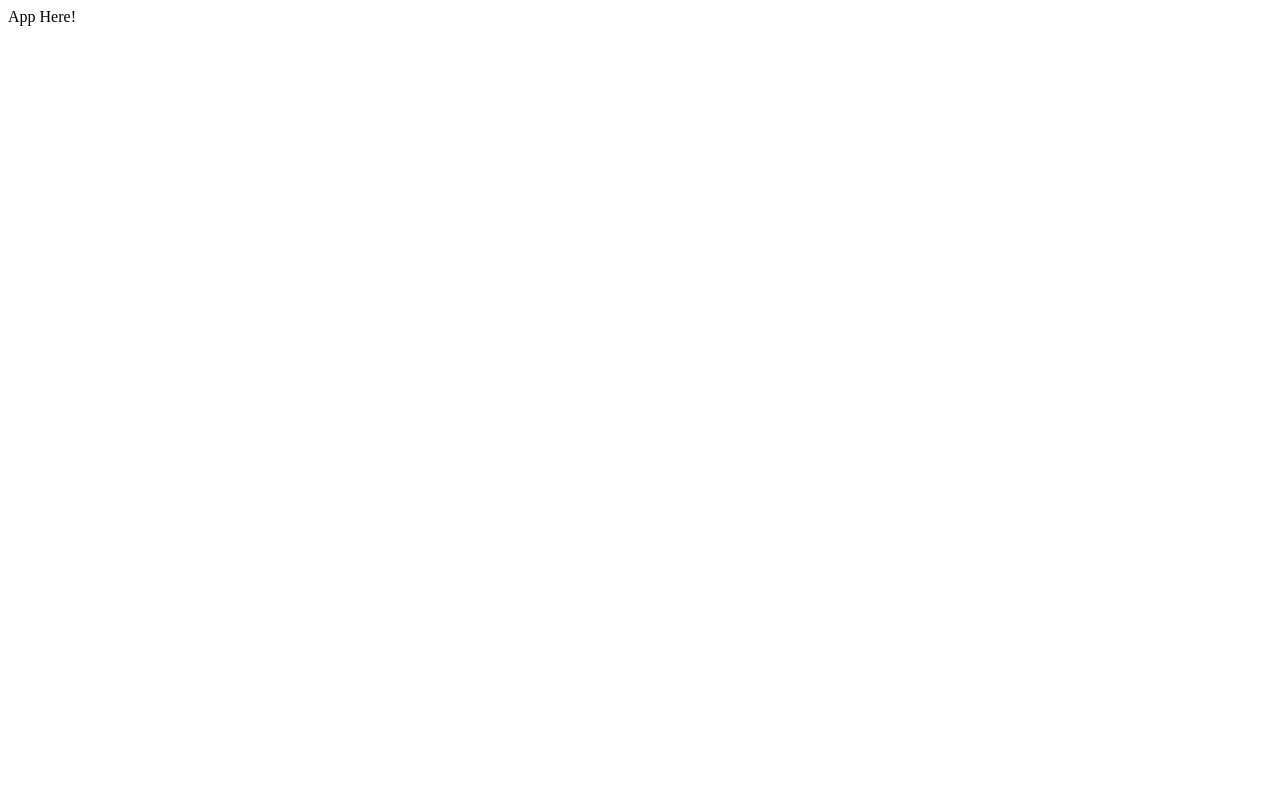
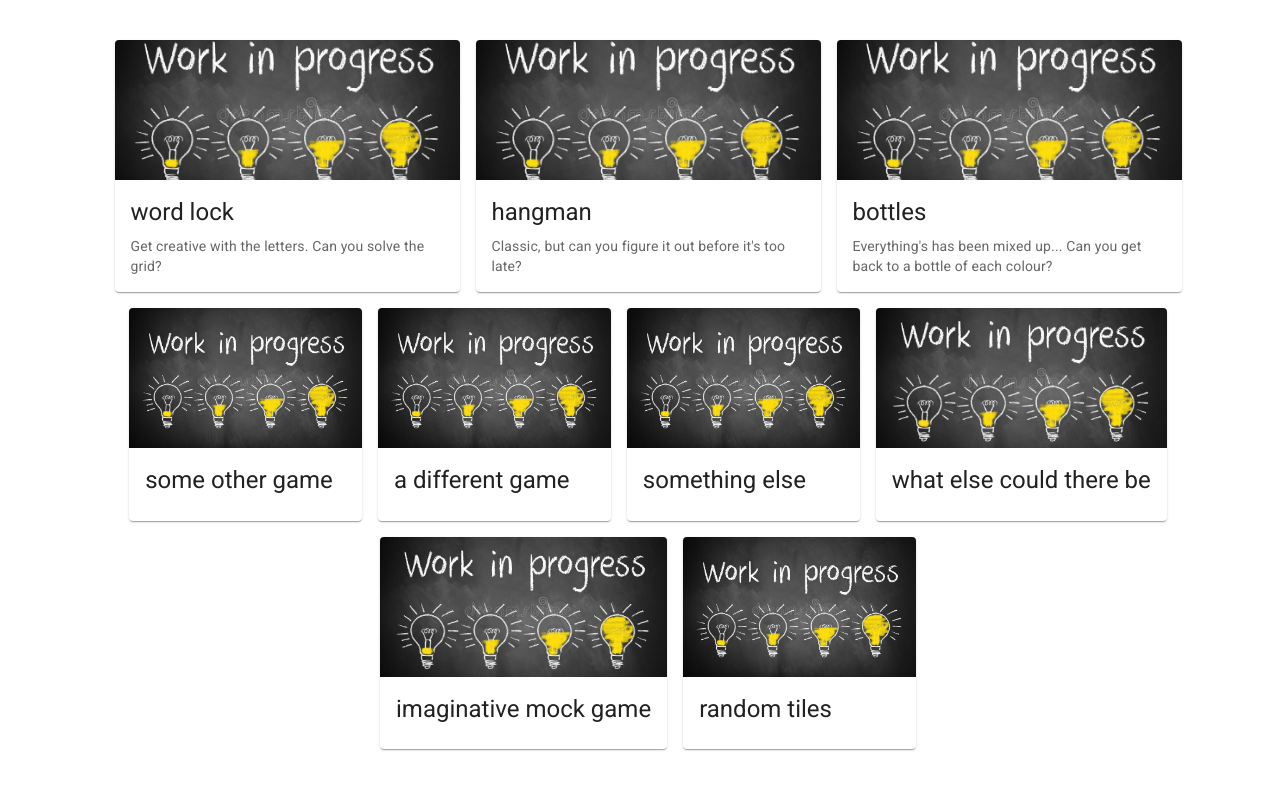
Before and after one commit to rnphilp/fuzzy-goggles, a React (Create React App) app: page / in a window 1280 px wide. Shown: the top 790 px of the page. Built offline with nearby package versions, Linux system fonts and the light colour scheme.

Commit message:
add mui and initial content grid

```diff
--- a/package.json
+++ b/package.json
@@ -3,9 +3,14 @@
   "version": "0.1.0",
   "private": true,
   "dependencies": {
+    "@emotion/react": "^11.10.5",
+    "@emotion/styled": "^11.10.5",
+    "@mui/icons-material": "^5.11.0",
+    "@mui/material": "^5.11.3",
     "@testing-library/jest-dom": "^5.16.5",
     "@testing-library/react": "^13.4.0",
     "@testing-library/user-event": "^13.5.0",
+    "prop-types": "^15.8.1",
     "react": "^18.2.0",
     "react-dom": "^18.2.0",
     "react-router-dom": "^6.6.1",
--- a/src/App.js
+++ b/src/App.js
@@ -1,5 +1,11 @@
+import Home from './routes/home';
+
 function App() {
-  return <div className="App">App Here!</div>;
+  return (
+    <div className="App">
+      <Home />
+    </div>
+  );
 }
 
 export default App;
--- /dev/null
+++ b/src/components/game-cards/index.jsx
@@ -0,0 +1,41 @@
+import PT from 'prop-types';
+import {
+  Card,
+  CardContent,
+  CardMedia,
+  Typography,
+  CardActionArea,
+} from '@mui/material';
+
+function ActionAreaCard({ name, description, image }) {
+  return (
+    <Card sx={{ maxWidth: 345 }}>
+      <CardActionArea>
+        <CardMedia
+          component="img"
+          height="140"
+          image={`/images/${image}`}
+          alt={name}
+        />
+        <CardContent>
+          <Typography gutterBottom variant="h5" component="div">
+            {name}
+          </Typography>
+          <Typography variant="body2" color="text.secondary">
+            {description}
+          </Typography>
+        </CardContent>
+      </CardActionArea>
+    </Card>
+  );
+}
+
+ActionAreaCard.defaultProps = { description: '', image: 'wip.jpeg' };
+
+ActionAreaCard.propTypes = {
+  name: PT.string.isRequired,
+  description: PT.string,
+  image: PT.string,
+};
+
+export default ActionAreaCard;
--- /dev/null
+++ b/src/routes/home/games-list.js
@@ -0,0 +1,21 @@
+export default [
+  {
+    name: 'word lock',
+    description: 'Get creative with the letters. Can you solve the grid?',
+  },
+  {
+    name: 'hangman',
+    description: "Classic, but can you figure it out before it's too late?",
+  },
+  {
+    name: 'bottles',
+    description:
+      "Everything's has been mixed up... Can you get back to a bottle of each colour?",
+  },
+  { name: 'some other game' },
+  { name: 'a different game' },
+  { name: 'something else' },
+  { name: 'what else could there be' },
+  { name: 'imaginative mock game' },
+  { name: 'random tiles' },
+];
--- /dev/null
+++ b/src/routes/home/index.js
@@ -0,0 +1,33 @@
+import { Grid } from '@mui/material';
+
+import GameCard from '../../components/game-cards';
+import gamesList from './games-list';
+
+function ProjectsPage() {
+  return (
+    <main>
+      <Grid
+        container
+        justifyContent="center"
+        spacing={2}
+        sx={{
+          overflow: 'auto',
+          height: '100%',
+          width: '100%',
+          margin: 0,
+          padding: '16px 0',
+        }}
+      >
+        {gamesList.map(({ name, image, description }, i) => {
+          return (
+            <Grid key={name || i} item>
+              <GameCard name={name} image={image} description={description} />
+            </Grid>
+          );
+        })}
+      </Grid>
+    </main>
+  );
+}
+
+export default ProjectsPage;
```
Also changed, not shown: public/images/wip.jpeg (added), 1 other file (tests, documents, lock files or other folders).
